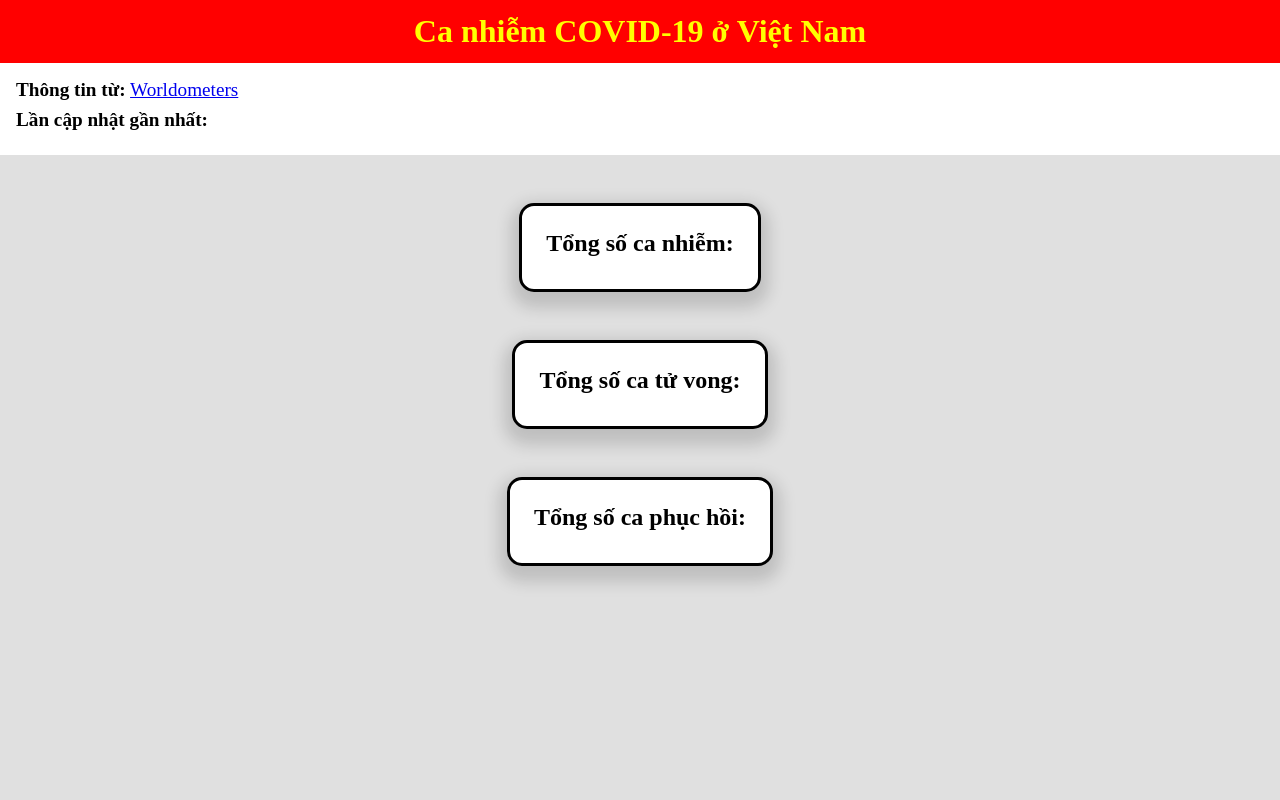
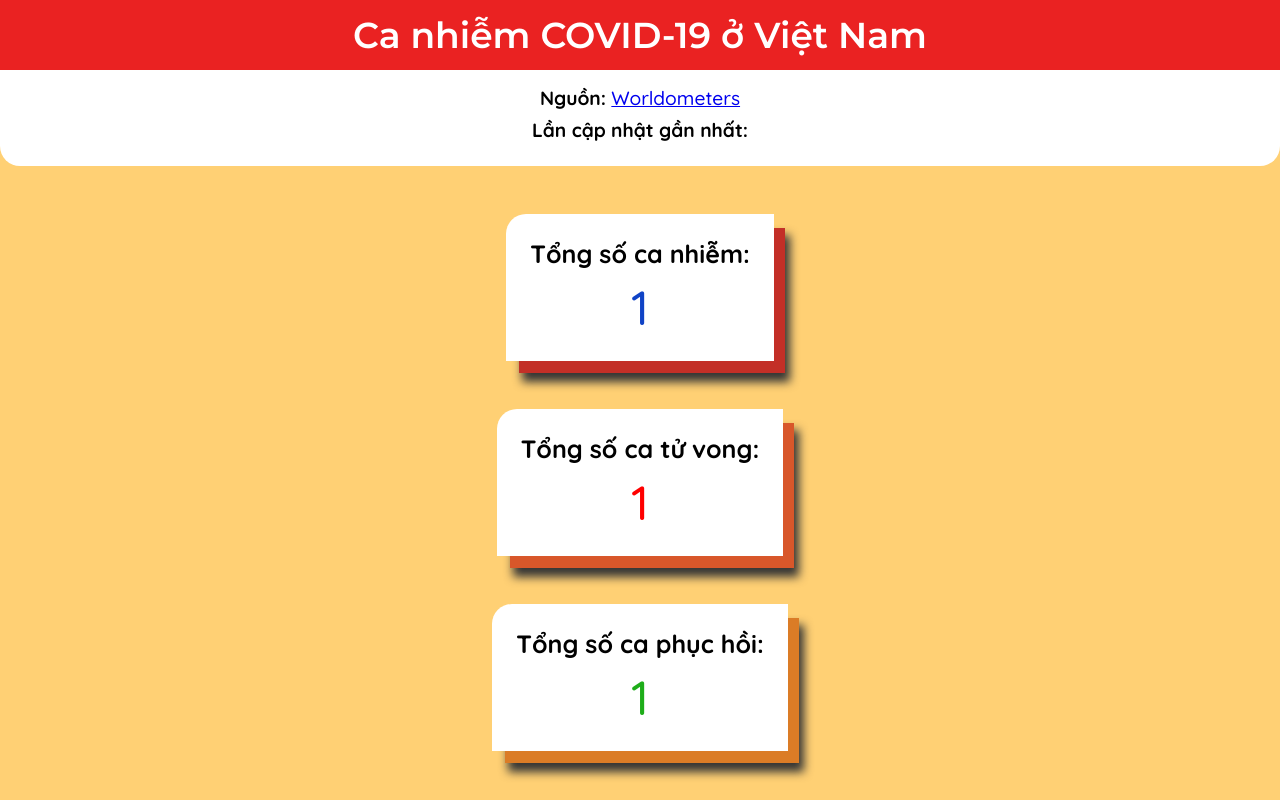
Before and after one commit to KhoiUna/node-covid-scraper, a website: page public/index.html in a window 1280 px wide. Drawn offline with Linux system fonts and the light colour scheme; no server answers.

Commit message:
update UI

```diff
--- a/public/index.html
+++ b/public/index.html
@@ -8,13 +8,14 @@
 
     <title>Thông tin COVID-19 | Việt Nam</title>
   </head>
+
   <body onload="displayData()">
     <header>
       <h1>Ca nhiễm COVID-19 ở Việt Nam</h1>
 
       <section class="source_info">
         <p>
-          <span class="underline">Thông tin từ:</span>
+          <span class="underline">Nguồn:</span>
           <a
             href="https://www.worldometers.info/coronavirus/country/viet-nam/"
             target="_blank"
@@ -31,19 +32,19 @@
 
     <main>
       <div id="container">
-        <section class="data">
-          <h2>Tổng số ca nhiễm:</h2>
-          <p id="total"></p>
+        <section class="data" id="data-total">
+          <h2 class="data-title">Tổng số ca nhiễm:</h2>
+          <p id="total">1</p>
         </section>
 
-        <section class="data">
-          <h2>Tổng số ca tử vong:</h2>
-          <p id="death"></p>
+        <section class="data" id="data-death">
+          <h2 class="data-title">Tổng số ca tử vong:</h2>
+          <p id="death">1</p>
         </section>
 
-        <section class="data">
-          <h2>Tổng số ca phục hồi:</h2>
-          <p id="recover"></p>
+        <section class="data" id="data-recover">
+          <h2 class="data-title">Tổng số ca phục hồi:</h2>
+          <p id="recover">1</p>
         </section>
       </div>
     </main>
--- a/public/style.css
+++ b/public/style.css
@@ -1,3 +1,5 @@
+@import url("https://fonts.googleapis.com/css2?family=Montserrat:wght@600&family=Quicksand:wght@500;700&display=swap");
+
 * {
   margin: 0;
   padding: 0;
@@ -5,19 +7,26 @@
 
 body {
   text-align: center;
-  background-color: #e0e0e0;
+  background-color: #ffd074;
 }
 
 h1 {
-  color: #ffff00;
-  background-color: #ff0000;
+  color: #fff;
+  background-color: #ea2222;
   padding: 0.8rem;
+  font-family: "Montserrat", sans-serif;
+  font-size: 2.25rem;
 }
 
 .source_info {
   background-color: #fff;
   padding: 1rem;
   text-align: left;
+  border-bottom-left-radius: 20px;
+  border-bottom-right-radius: 20px;
+  text-align: center;
+  font-family: "Quicksand", sans-serif;
+  font-size: 1.125rem;
 }
 .source_info .underline {
   font-weight: bold;
@@ -38,14 +47,20 @@ h1 {
   width: fit-content;
   margin: 3rem auto;
   padding: 1.5rem;
-  border: 3px solid #000;
-  border-radius: 15px;
+  border-top-left-radius: 20px;
   background-color: #fff;
-  box-shadow: 0 0.5rem 1rem 0.5rem rgb(0 0 0 / 15%);
+}
+.data .data-title {
+  font-family: "Quicksand", sans-serif;
+  font-size: 1.5625rem;
 }
 .data p {
-  font-size: 2rem;
+  font-family: "Quicksand", sans-serif;
+  font-size: 3rem;
   margin: 0.5rem 0 0 0;
+}
+.data #total {
+  color: #1043c6;
 }
 .data #death {
   color: #ff0000;
@@ -53,3 +68,12 @@ h1 {
 .data #recover {
   color: #1ead19;
 }
+#data-total {
+  box-shadow: 12px 13px 0px -1px #c32f27, 16px 21px 10px 0px #353535;
+}
+#data-death {
+  box-shadow: 12px 13px 0px -1px #d8572a, 16px 21px 10px 0px #353535;
+}
+#data-recover {
+  box-shadow: 12px 13px 0px -1px #db7c26, 16px 21px 10px 0px #353535;
+}
```
